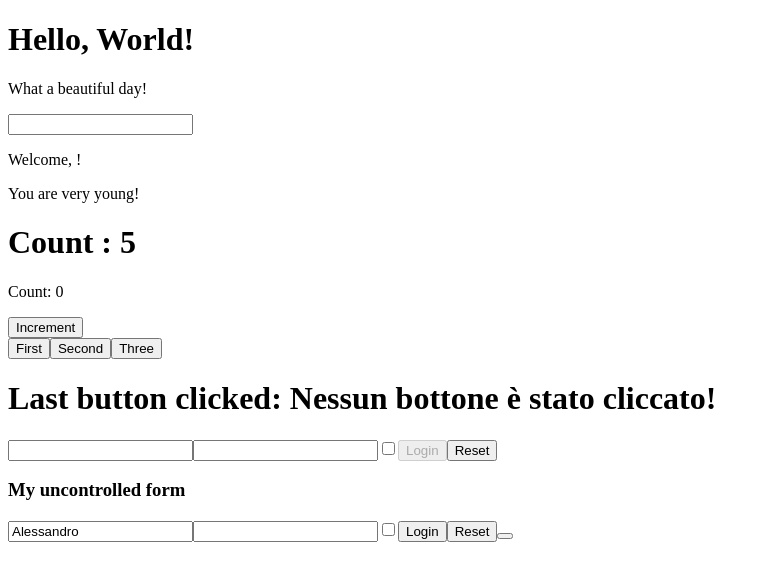
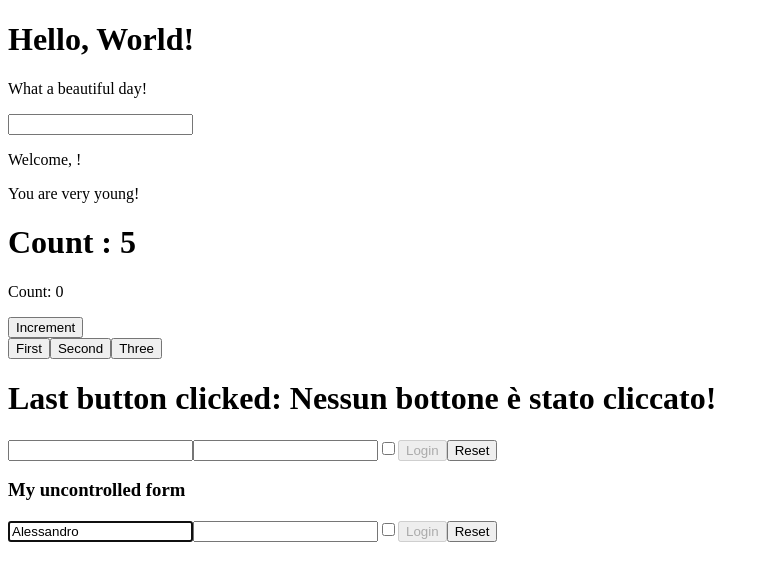
Before and after one commit to leggio98/react-exercises, a React (Create React App) app in the folder react-exercises/: page / in a window 1280 px wide. Shown: the top 580 px of the page, without its empty margins (0-769 px from the left). Built offline with nearby package versions, Linux system fonts and the light colour scheme.

Commit message:
Add: exercise Forms-06

```diff
--- a/react-exercises/src/UncontrolledLogin.js
+++ b/react-exercises/src/UncontrolledLogin.js
@@ -6,6 +6,12 @@ import React, {createRef} from "react";
 export class UncontrolledLogin extends React.Component {
     _formRef = createRef()
 
+    state = {
+        loginButton: false
+    }
+    componentDidMount() {
+		this._formRef.current.elements.username.focus()
+	}
     handleFormSubmit = (event) => {
         event.preventDefault()
 
@@ -13,25 +19,27 @@ export class UncontrolledLogin extends React.Component {
         const username = event.target.elements.username.value
         const remember = event.target.elements.remember.checked
 
-        console.log(
-            password,
-            username,
-            remember
-        )
+        this.props.onLogin({username, password, remember})
     }
+    loginButtonEnabled = () => {
+		const username = this._formRef.current.elements.username.value
+		const password = this._formRef.current.elements.password.value
+
+		this.setState({
+			loginButton: !!username && !!password
+		})
+	}
 
     render () {
         return (
             <div>
                 <h3> My uncontrolled form</h3>
                 <form ref={this._formRef} onSubmit ={this.handleFormSubmit}>
-                    <input name= 'username' defaultValue="Alessandro" />
-                    <input name= 'password' type='password' />
+                    <input name= 'username' defaultValue="Alessandro" onChange={this.loginButtonEnabled}/>
+                    <input name= 'password' type='password' onChange={this.loginButtonEnabled}/>
                     <input name= 'remember' type='checkbox' />
-                    <button type="submit">Login</button>
+                    <button type="submit" disabled={!this.state.loginButton}>Login</button>
                     <button type="reset">Reset</button>
-
-                    <button></button>
 
                 </form>
 
```
